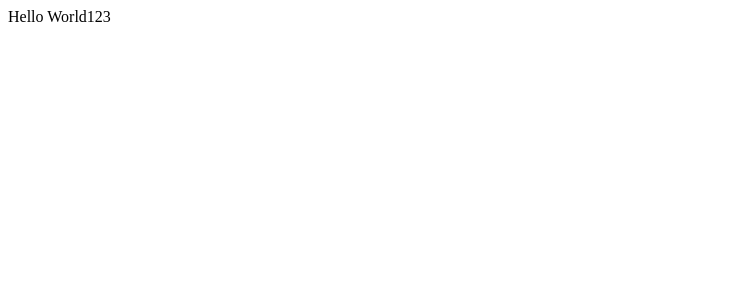
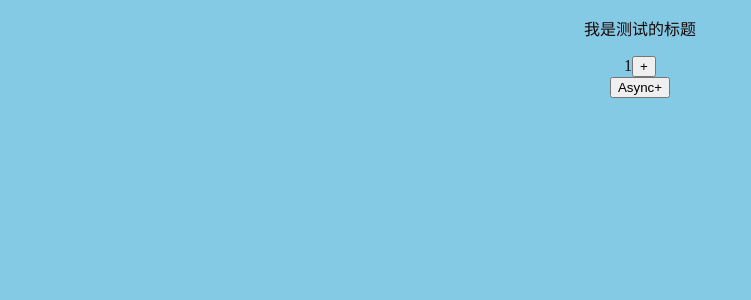
Before and after one commit to xgyuyu/webpack-react, a React app: page / in a window 1280 px wide. Shown: the top 300 px of the page, without its empty margins (0-751 px from the left). Built offline with nearby package versions, Linux system fonts and the light colour scheme.

Commit message:
redux和saga的counter小例子

```diff
--- a/package.json
+++ b/package.json
@@ -18,10 +18,12 @@
     "babel-preset-es2015": "^6.24.1",
     "babel-preset-react": "^6.24.1",
     "react": "^16.7.0",
-    "react-dom": "^16.7.0"
+    "react-dom": "^16.7.0",
+    "redux-saga": "^0.16.2"
   },
   "devDependencies": {
     "babel-eslint": "^10.0.1",
+    "babel-plugin-transform-runtime": "^6.23.0",
     "clean-webpack-plugin": "^0.1.19",
     "css-loader": "^2.1.0",
     "eslint": "^5.12.0",
--- /dev/null
+++ b/src/actions/counter.js
@@ -0,0 +1,13 @@
+import { INCREMENT, INCREMENT_ASYNC } from '../constants/counter'
+
+export const increment = () => {
+    return {
+        type: INCREMENT
+    }
+}
+
+export const incrementAsync = () => {
+    return {
+        type: INCREMENT_ASYNC
+    }
+}
--- /dev/null
+++ b/src/components/App.js
@@ -0,0 +1,27 @@
+import React, { Component } from 'react'
+import { connect } from 'react-redux'
+import { increment, incrementAsync } from '../actions/counter'
+
+console.log(increment())
+
+export class App extends Component {
+  render() {
+    return (
+      <div className="App">
+        <p>我是测试的标题</p>
+        {this.props.counter}
+        <button onClick={this.props.increment}>+</button>
+        <br />
+        <button onClick={this.props.incrementAsync}>Async+</button>
+      </div>
+    )
+  }
+}
+
+const mapStateToProps = (state) => {
+    return {
+        counter: state.counter
+    }
+}
+
+export default connect(mapStateToProps, { increment, incrementAsync })(App)
--- /dev/null
+++ b/src/constants/counter.js
@@ -0,0 +1,2 @@
+export const INCREMENT = 'INCREMENT'
+export const INCREMENT_ASYNC = 'INCREMENT_ASYNC'
--- a/src/css/index.less
+++ b/src/css/index.less
@@ -1,4 +1,7 @@
 @backg: #84cae5;
 body{
     background: @backg;
+    .App{
+        text-align: center;
+    }
 }
--- a/src/index.js
+++ b/src/index.js
@@ -1,13 +1,33 @@
 import React from 'react';
 import ReactDOM from 'react-dom';
-import { createStore, combineReducers  } from 'redux'
+// 引用redux
+import { createStore, applyMiddleware } from 'redux'
+import rootReducer from './reducers/index'
+import { Provider } from 'react-redux'
+import { composeWithDevTools } from 'redux-devtools-extension'
+import createSagaMiddleware from 'redux-saga'
+import createLogger from 'redux-logger' // 利用redux-logger打印日志
 
-const reducer = ( state = [], action ) => {
-  return state
-}
 
-const store = createStore(reducer)
+import App from './components/App'
+import { watchIncrementAsync } from './sagas';
+import './css/index.css'
+import './css/index.less'
+
+
+const sagaMiddleware = createSagaMiddleware();
+
+const store = createStore(
+  rootReducer,
+  composeWithDevTools(
+    applyMiddleware(sagaMiddleware, createLogger)
+  )
+)
+
+sagaMiddleware.run(watchIncrementAsync);
 
 ReactDOM.render(
-  <div>Hello World123</div>, document.getElementById('app'),
+  <Provider store={ store }>
+    <App></App>
+  </Provider>, document.getElementById('app'),
 )
--- /dev/null
+++ b/src/reducers/counter.js
@@ -0,0 +1,11 @@
+import { INCREMENT } from '../constants/counter'
+
+const counter = (state = 1, action = {}) => {
+  switch (action.type) {
+    case INCREMENT:
+      return state + 1
+    default: return state
+  }
+}
+
+export default counter
--- /dev/null
+++ b/src/reducers/index.js
@@ -0,0 +1,8 @@
+import { combineReducers } from 'redux'
+import users from './users'
+import counter from './counter'
+
+export default combineReducers({
+    users,
+    counter
+})
--- /dev/null
+++ b/src/reducers/users.js
@@ -0,0 +1,7 @@
+const users = (state = {}, action = {}) => {
+    switch(action.type) {
+        default:
+        return state
+    }
+}
+export default  users
--- /dev/null
+++ b/src/sagas/index.js
@@ -0,0 +1,15 @@
+import { delay } from 'redux-saga';
+import { takeEvery, put } from 'redux-saga/effects';
+
+import { INCREMENT_ASYNC } from '../constants/counter';
+
+// const delay = (ms) => new Promise(resolve => setTimeout(resolve, ms))
+
+function* incrementAsync() {
+  yield delay(2000);
+  yield put({ type: 'INCREMENT' })
+}
+
+export function* watchIncrementAsync() {
+  yield takeEvery(INCREMENT_ASYNC, incrementAsync);
+}
```
Also changed, not shown: src/sagas/test.js (added, +24 -0 lines), .babelrc.
